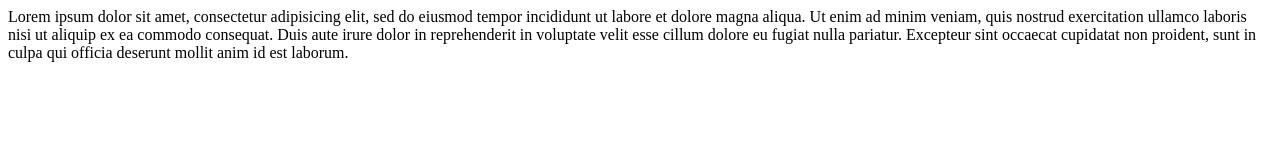
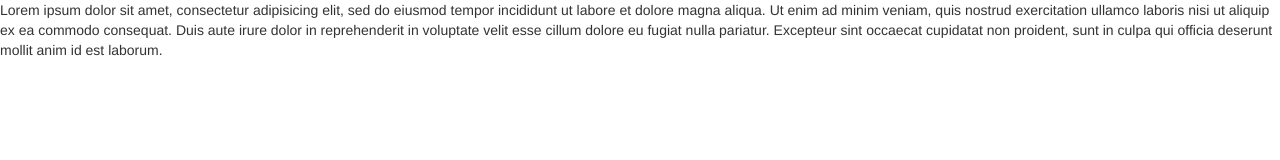
Before and after one commit to pmccann/pmccann.github.io, a plain HTML site: page index.html in a window 1280 px wide. Drawn offline with nearby package versions, Linux system fonts and the light colour scheme.

Commit message:
Added in bootstrap css and js

```diff
--- a/index.html
+++ b/index.html
@@ -1,7 +1,11 @@
 <html>
 <head>
 	<meta http-equiv="Content-type" content="text/html; charset=utf-8">
-	<title>Page Title</title>
+	<script src="//netdna.bootstrapcdn.com/bootstrap/3.0.3/js/bootstrap.min.css" type="text/javascript" charset="utf-8"></script>
+
+<link href="//netdna.bootstrapcdn.com/bootstrap/3.0.3/css/bootstrap.min.css" rel="stylesheet">
+<link rel="stylesheet" href="//netdna.bootstrapcdn.com/bootstrap/3.0.3/css/bootstrap-theme.min.css">
+<title>Page Title</title>
 
 </head> <body id="all"> Lorem ipsum dolor sit amet, consectetur adipisicing elit, sed do eiusmod tempor
 incididunt ut labore et dolore magna aliqua. Ut enim ad minim veniam, quis nostrud exercitation ullamco
```
